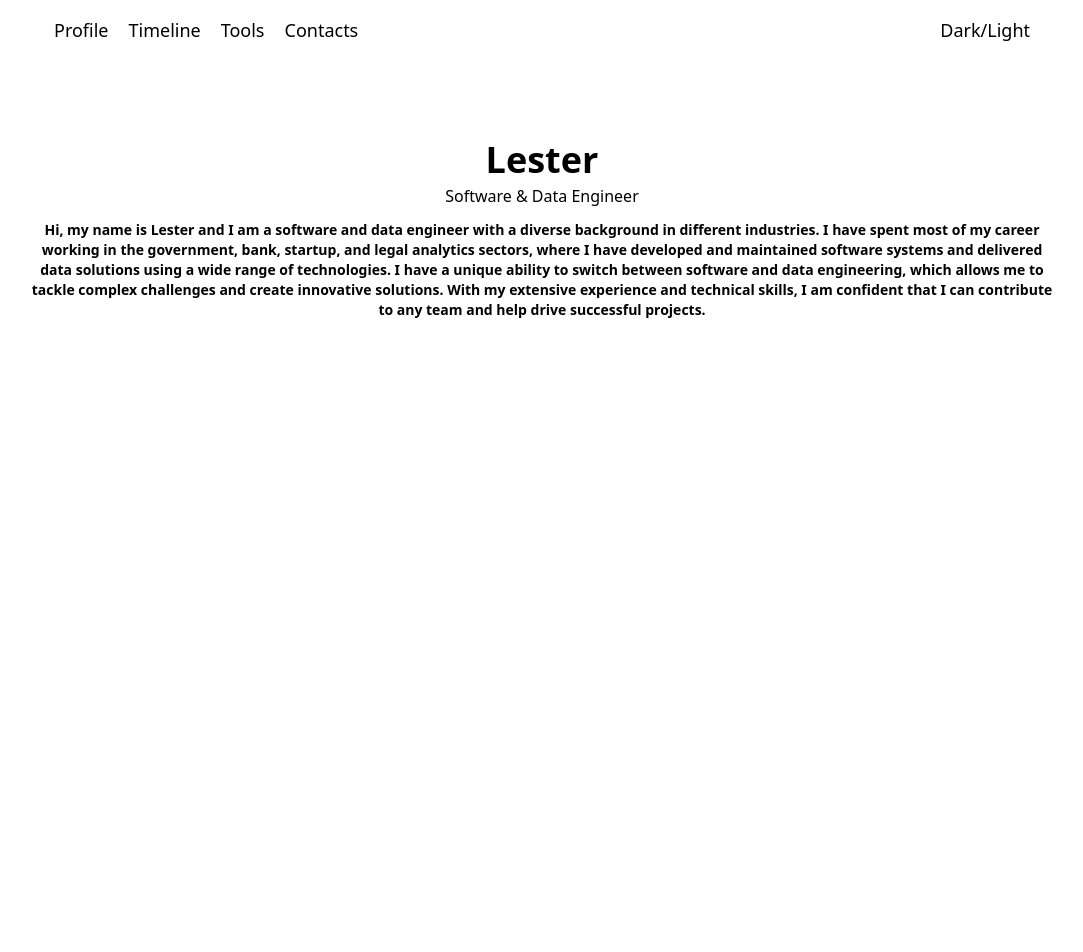
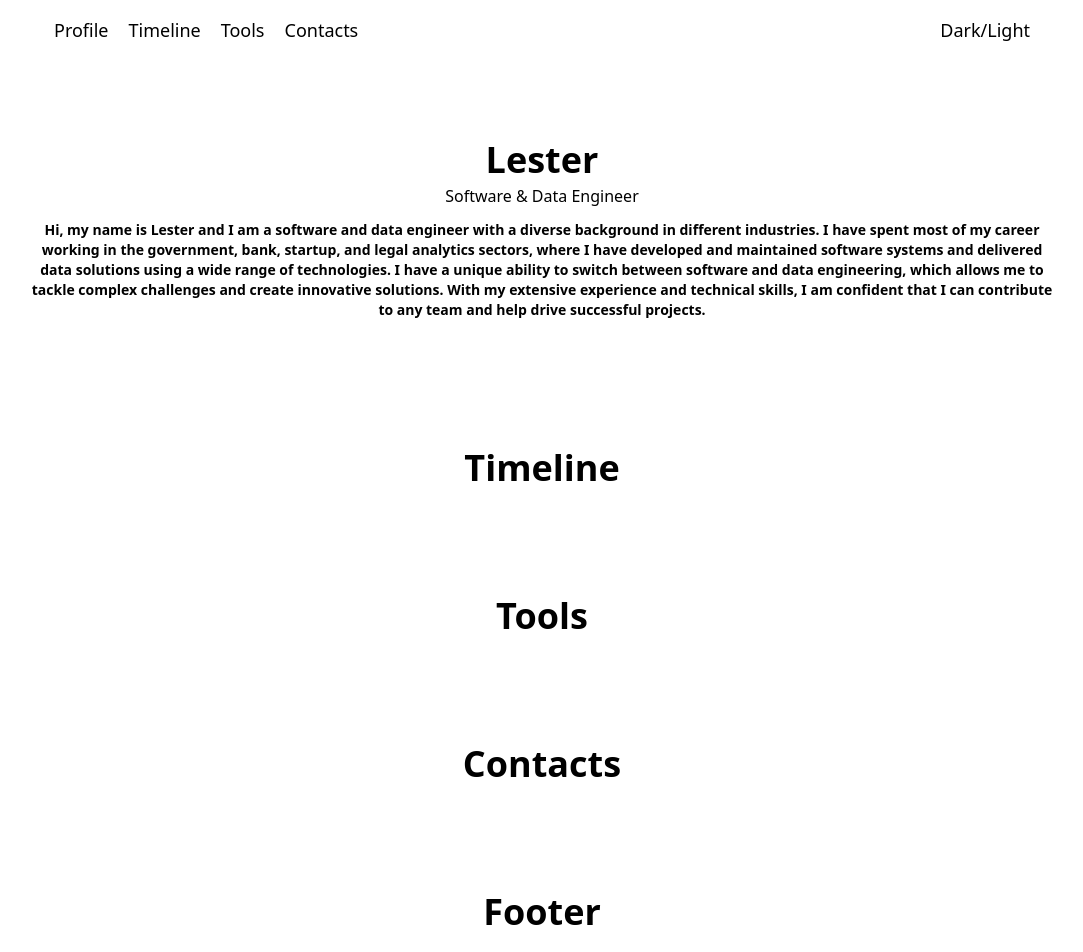
Before and after one commit to freshstartagain/portfolio, a React (Vite) app: page / in a window 1280 px wide. Shown: the top 952 px of the page, without its empty margins (98-1181 px from the left). Before the commit the page ends 800 px from the top, so only its background shows below. Built offline with nearby package versions, Linux system fonts and the light colour scheme.

Commit message:
initial component structure

```diff
--- a/src/App.jsx
+++ b/src/App.jsx
@@ -1,14 +1,22 @@
 import { useState } from "react";
+import Nav from "./components/Navigation";
 import Intro from "./components/Intro";
-import Nav from "./components/Nav";
+import Timeline from "./components/Timeline";
+import Tools from "./components/Tools";
+import Contacts from "./components/Contacts";
+import Footer from "./components/Footer";
 
 function App() {
   const [count, setCount] = useState(0);
 
   return (
     <div className="max-w-5xl w-11/12 mx-auto">
-      <Nav></Nav>
+      <Nav />
       <Intro />
+      <Timeline />
+      <Tools />
+      <Contacts />
+      <Footer />
     </div>
   );
 }
--- /dev/null
+++ b/src/components/Contacts.jsx
@@ -0,0 +1,11 @@
+import React from "react";
+
+function Contacts() {
+  return (
+    <div className="flex flex-col items-center justify-center text-center pb-6 pt-20">
+      <h1 className="font-bold text-4xl mb-1">Contacts</h1>
+    </div>
+  );
+}
+
+export default Contacts;
--- /dev/null
+++ b/src/components/Footer.jsx
@@ -0,0 +1,11 @@
+import React from "react";
+
+function Footer() {
+  return (
+    <div className="flex flex-col items-center justify-center text-center pb-6 pt-20">
+      <h1 className="font-bold text-4xl mb-1">Footer</h1>
+    </div>
+  );
+}
+
+export default Footer;
--- /dev/null
+++ b/src/components/Timeline.jsx
@@ -0,0 +1,11 @@
+import React from "react";
+
+function Timeline() {
+  return (
+    <div className="flex flex-col items-center justify-center text-center pb-6 pt-20">
+      <h1 className="font-bold text-4xl mb-1">Timeline</h1>
+    </div>
+  );
+}
+
+export default Timeline;
--- /dev/null
+++ b/src/components/Tools.jsx
@@ -0,0 +1,11 @@
+import React from "react";
+
+function Tools() {
+  return (
+    <div className="flex flex-col items-center justify-center text-center pb-6 pt-20">
+      <h1 className="font-bold text-4xl mb-1">Tools</h1>
+    </div>
+  );
+}
+
+export default Tools;
```
Also changed, not shown: src/components/Navigation.jsx (renamed from src/components/Nav.jsx).
